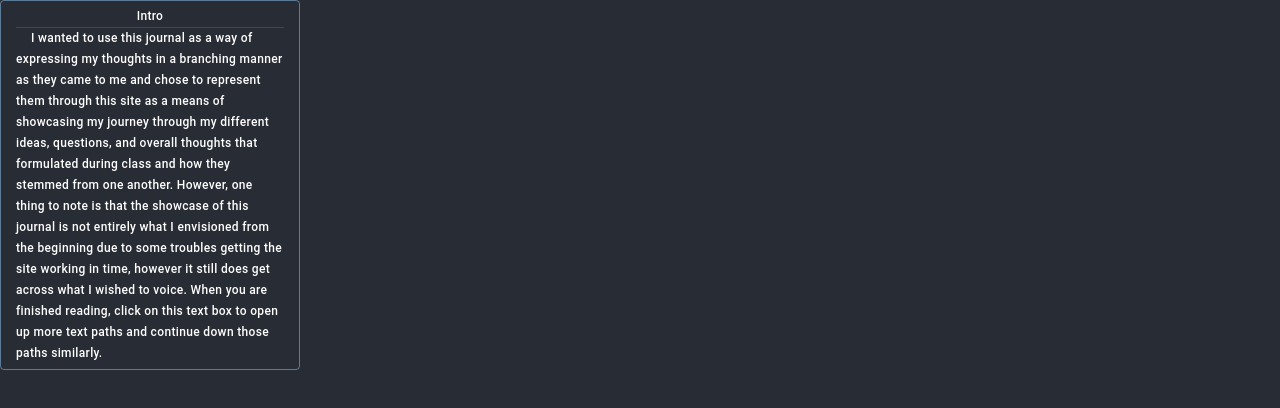
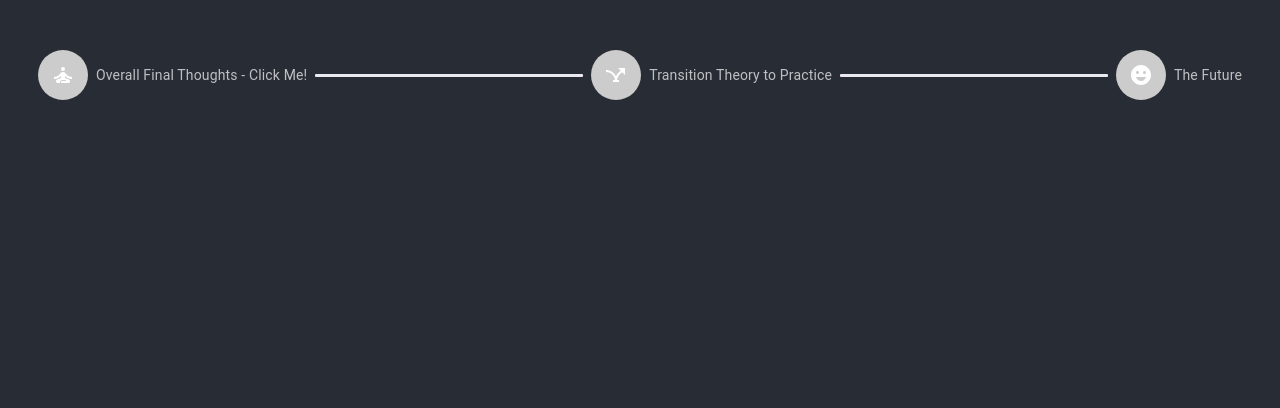
Before and after one commit to Sevrene/journal-1, a React (Create React App) app: page / in a window 1280 px wide. Shown: the top 408 px of the page. Built offline with nearby package versions, Linux system fonts and the light colour scheme.

Commit message:
Journal 2 Code

```diff
--- a/package.json
+++ b/package.json
@@ -7,6 +7,7 @@
     "-": "^0.0.1",
     "@emotion/react": "^11.9.3",
     "@emotion/styled": "^11.9.3",
+    "@mui/icons-material": "^5.8.4",
     "@mui/material": "^5.9.0",
     "@testing-library/jest-dom": "^5.16.4",
     "@testing-library/react": "^13.3.0",
--- a/public/index.html
+++ b/public/index.html
@@ -23,7 +23,7 @@
       work correctly both with client-side routing and a non-root public URL.
       Learn how to configure a non-root public URL by running `npm run build`.
     -->
-    <title>KHS131 Journal 1</title>
+    <title>KHS131 Journal 2</title>
   </head>
   <body>
     <noscript>You need to enable JavaScript to run this app.</noscript>
--- a/src/App.css
+++ b/src/App.css
@@ -1,3 +1,4 @@
 body {
   background-color: #282c34;
+  margin: 50px 30px 0px 30px;
 }
--- a/src/App.js
+++ b/src/App.js
@@ -1,47 +1,171 @@
+import * as React from 'react';
+import PropTypes from 'prop-types';
+import { styled } from '@mui/material/styles';
+import { stepConnectorClasses } from '@mui/material/StepConnector';
+import { Step, StepConnector, StepContent, StepLabel, Stepper } from '@mui/material';
+import SelfImprovementIcon from '@mui/icons-material/SelfImprovement';
+import AirlineStopsIcon from '@mui/icons-material/AirlineStops';
+import EmojiEmotionsIcon from '@mui/icons-material/EmojiEmotions';
+import MessageIcon from '@mui/icons-material/Message';
+import StepButton from '@mui/material/StepButton';
 import './App.css';
-import Section from './Section';
-import Stack from '@mui/material/Stack';
 
-const text1 = "I wanted to use this journal as a way of expressing my thoughts in a branching manner as they came to me and chose to represent them through this site as a means of showcasing my journey through my different ideas, questions, and overall thoughts that formulated during class and how they stemmed from one another. However, one thing to note is that the showcase of this journal is not entirely what I envisioned from the beginning due to some troubles getting the site working in time, however it still does get across what I wished to voice. When you are finished reading, click on this text box to open up more text paths and continue down those paths similarly."
-const text2 = "Previously I had been very disconnected from the world of Yoga and my only experience with it both physically and historically had been from brief outside views of the “Western” practices of yoga. This led to certain portions of the lectures being much more fascinating than I originally expected as there was a lot more depth to it than I imagined and that led to an immediate reaction of feeling somewhat overwhelmed with the amount of information that actually made up the origins of Yoga and how it evolved over time."
-const text3 = "The more we went into how yoga got to where it is today, how it evolved and how it was adopted within the West, I tended to sometimes get the feeling that I was 'out of place' in my pursuit of learning yoga. I believe that learning in more detail about what it was and how it came to be will help alleviate those feelings, though I would appreciate any feedback on any specifics I should attempt to keep in mind when learning to best come at it from an appreciation standpoint rather than one of appropriation."
-const text4 = "So far the practices have been somewhat more intensive than I originally expected, however I believe that is for the better as I have found that the medium intensity postures to be what works best for my body and mind. However, I don't want to focus too much on any one particular type of yoga until I have experienced the other classes to best gauge my opinion as a whole."
-const text5 = "I don't recall this being explicitly mentioned or discussed at any point and would like to know if this is coincidental or a direct/indirect following of beginning to practice yoga. In the past I very rarely would recall my dreams (maybe one or twice a month). However, since beginning our sessions I have recalled one every night and they have been much more vivid than usual and am curious if this stems from beginning to practice yoga and additionally if it is certain aspects of the practice of yoga that are promoting it to occur more."
-const text6 = "I noticed many of my notable observations of the practice of yoga come directly after class or during rest and believe this may somewhat sway my overall impressions to be focused on the end result rather than the process."
-const text7 = "You had mentioned that many portions of yoga have adjustments to accommodate for differing factors in practitioners, and during our first yoga practice I momentarily experienced situational tinnitus during Shavasana, it quickly went away, however it led to a question that was a little difficult to formulate at the time. In the event of someone having permanent tinnitus or something of a similar nature that 'interrupts' the intended silence, is there something they are supposed to work towards to accommodate this type of ailment, or is simply a hard clash that they would be forced to implement into their relaxation?"
-const text8 = "Less so a problem and more so a very fascinating observation, I found that after our first two practices, the morning after I experienced soreness in various places, the fascinating part to me is that the morning after first practice, I felt stiffest in the areas of my body that worked the least and actually felt at ease in those that we worked the most."
+import { ThemeProvider, createTheme } from '@mui/material/styles';
+const darkTheme = createTheme({
+	palette: {
+	  mode: 'dark',
+	},
+});
 
+const GradientConnector = styled(StepConnector)(() => ({
+  [`&.${stepConnectorClasses.alternativeLabel}`]: {
+    top: 22,
+  },
+  [`&.${stepConnectorClasses.active}`]: {
+    [`& .${stepConnectorClasses.line}`]: {
+      backgroundImage:
+        'linear-gradient( 95deg,rgb(242,113,33) 0%,rgb(233,64,87) 50%,rgb(138,35,135) 100%)',
+    },
+  },
+  [`&.${stepConnectorClasses.completed}`]: {
+    [`& .${stepConnectorClasses.line}`]: {
+      backgroundImage:
+        'linear-gradient( 95deg,rgb(242,113,33) 0%,rgb(233,64,87) 50%,rgb(138,35,135) 100%)',
+    },
+  },
+  [`& .${stepConnectorClasses.line}`]: {
+    height: 3,
+    border: 0,
+    backgroundColor: '#eaeaf0',
+    borderRadius: 1,
+  },
+}));
 
+function StepIcon(props) {
+  const { active, completed, className } = props;
+
+  const icons = {
+    1: <SelfImprovementIcon />,
+    2: <AirlineStopsIcon />,
+    3: <EmojiEmotionsIcon />,
+  };
+
+  return (
+    <StepIconRoot ownerState={{ completed, active }} className={className}>
+      {icons[String(props.icon)]}
+    </StepIconRoot>
+  );
+}
+
+function MainIcon(props) {
+  const { active, completed, className } = props;
+
+  return (
+    <StepIconRoot ownerState={{ completed, active }} className={className}>
+      {<MessageIcon />}
+    </StepIconRoot>
+  );
+}
+
+StepIcon.propTypes = {
+  active: PropTypes.bool,
+  className: PropTypes.string,
+  completed: PropTypes.bool,
+  icon: PropTypes.node,
+};
+
+const StepIconRoot = styled('div')(({ ownerState }) => ({
+  backgroundColor: '#ccc',
+  zIndex: 1,
+  color: '#fff',
+  width: 50,
+  height: 50,
+  display: 'flex',
+  borderRadius: '50%',
+  justifyContent: 'center',
+  alignItems: 'center',
+  ...(ownerState.active && {
+    backgroundImage:
+      'linear-gradient( 136deg, rgb(242,113,33) 0%, rgb(233,64,87) 50%, rgb(138,35,135) 100%)',
+    boxShadow: '0 4px 10px 0 rgba(0,0,0,.25)',
+  }),
+  ...(ownerState.completed && {
+    backgroundImage:
+      'linear-gradient( 136deg, rgb(242,113,33) 0%, rgb(233,64,87) 50%, rgb(138,35,135) 100%)',
+  }),
+}));
+
+const steps = [
+  {
+    label: 'Overall Final Thoughts - Click Me!',
+    children: [{
+      label: 'Enjoyment of the class',
+      desc: 'I was recommended this class by a classmate in my program in the previous semester and I was originally treating it as something that I was moderately interested in, but ultimately taking for the elective to finish off my degree. I tried to diversify my electives as much as possible and so this class was very outside of the normal scope for me, however I am extremely happy that I chose this class out of all of my choices. Aside from the overall enjoyment of the class structure I also found the content to be unexpectedly leagues more fascinating than I anticipated.'
+    },
+    {
+      label: 'What I learned',
+      desc: 'Out of all the electives I have taken to diversify myself, I believe this class to have contributed the most to me personally. While others have taught me much about how others think and how world views can differ to my own, the Philosophy of Yoga taught me both that and how my own existence fits into those views. The theory side of yoga was interesting to learn about and taught me much that I was unaware of, however I found the practice classes to be the most detrimental part of what I learned. It taught me much about my own body and the subtleties of its functions, how my mind is connected to different parts of my body, and how yoga benefits many aspects of my future life.'
+    }],
+  },
+  {
+    label: 'Transition Theory to Practice',
+    children: [{
+      label: 'Chakras',
+      desc: 'I am unsure if chakras are always taught right before the transition to practice, though I found their placement in timing of the course to be incredibly appropriate, as of all the theory based descriptive content that we went over, I found that the descriptive chakras set up for the practical classes well by collecting all of the ideas we introduced in earlier theory. They were immediately relevant to the practical classes and helped my mind be in the right place for approaching the practical side of the class.'
+    }],
+  },
+  {
+    label: 'The Future',
+    children: [{
+      label: 'Benefits to Me',
+      desc: 'Beyond just the overall knowledge taught within this class, from the history to the postures, I find the most beneficial side of it for me going forward is the approach towards the view of my own existence and how I can be in control of it, be that physically or mentality. Given that this is my final semester and that I will be going forward into a field known to be quite stressful on the body and mind I hope to find that the practical side of this class will pay off extremely well, especially in the focus of the last few classes of bending and relaxation.'
+    },
+    {
+      label: 'Role of Yoga in Society',
+      desc: 'As we discussed in class and discovered through our assignments, with the ever evolving structure of yoga, I find it difficult to gauge how it will progress going forward however I do fear it becoming like so many other fields and becoming even more commodified than it currently is. Currently, I find that the versions and ways of teaching yoga are quite healthy for its development within society by allowing it to be an unguarded practice, despite that going against its original basis. However, at the same time I do acknowledge my massive gap in in-depth knowledge of the teachings of yoga and the great differences between modern yoga and traditional yoga that create a divide that needs to be worked on and mended along with the various issues that plague modern postural yoga. That being said, addressing these issues is no small feat, and I find that any potential answer I could come up with in this paper would not be given the proper time, thought, and commitment needed to really present a true view of a potential solution.'
+    }],
+  }
+];
 
 function App() {
+
+  const [mainActiveStep, setMainActiveStep] = React.useState(-1);
+  const [subActiveStep, setSubActiveStep] = React.useState(-1);
+
+  const handleMainStep = (step) => () => {
+    setSubActiveStep(-1);
+    setMainActiveStep(step);
+  };
+
+  const handleSubStep = (step) => () => {
+    setSubActiveStep(step);
+  };
+
 	return (
   	<div class="App">
-      <Section title="Intro" dir="row" text={text1} content={
-        <Stack direction="row" spacing={2}>
-        <Section title="Lectures" content={
-          <Stack direction="row" spacing={2}>
-          <Section title="Origins of Yoga" dir="row" text={text2} />
-          <Section title="Yoga Today" text={text3} />
-          </Stack>
-        }/>
-          <Section title="Practicing Yoga" text='' content={
-            <Stack direction="column" spacing={2}>
-            <Section title="General Thoughts" dir="row" text={text4} content={
-							<Stack direction="row" spacing={2}>
-							<Section title="Additional Dreaming" text={text5} />
-							</Stack>
-						}/>
-            <Section title="Potential Problems/Questions" dir="row" text={text6} content={
-							<Stack direction="row" spacing={2}>
-							<Section title="Tinnitus" text={text7} />
-							<Section title="Morning Soreness" text={text8} />
-							</Stack>
-						}/>
-            </Stack>
-          }/>
-      	</Stack>
-			}
-      />
+      <ThemeProvider theme={darkTheme}>
+        <Stepper nonLinear activeStep={mainActiveStep} connector={<GradientConnector />}>
+          {steps.map((step, index) => (
+            <Step key={step.label}>
+              <StepButton onClick={handleMainStep(index)}>
+                <StepLabel StepIconComponent={StepIcon}>{step.label}</StepLabel>
+              </StepButton>
+              <StepContent sx={{width: "fit-content", color: "white"}}>
+                <Stepper nonLinear activeStep={subActiveStep} orientation="vertical">
+                  {step.children.map((step, index) => (
+                  <Step key={step.label}>
+                    <StepButton onClick={handleSubStep(index)}>
+                      <StepLabel StepIconComponent={MainIcon}>
+                        {step.label}
+                        <StepContent sx={{width: 300}}>{step.desc}</StepContent>
+                      </StepLabel>
+                    </StepButton>
+                  </Step>))}
+                </Stepper>
+              </StepContent>
+            </Step>))}
+        </Stepper>
+        </ThemeProvider>
     </div>
   );
 }
--- a/src/Section.js
+++ /dev/null
@@ -1,40 +0,0 @@
-import './App.css';
-
-import React, { useState } from 'react';
-import { ThemeProvider, createTheme } from '@mui/material/styles';
-import Button from '@mui/material/Button';
-import Stack from '@mui/material/Stack';
-import Collapse from '@mui/material/Collapse';
-import { Divider } from '@mui/material';
-import { Box } from '@mui/system';
-
-const darkTheme = createTheme({
-	palette: {
-	  mode: 'dark',
-	},
-  });
-
-function Section({title, text, content, dir}) {
-    const [show, setShow] = useState(false);
-    return (
-		<ThemeProvider theme={darkTheme}>
-			<Stack direction={dir} spacing={2}>
-				<Button sx={{
-					marginLeft: 1,
-					marginRight: 1,
-					marginTop: 1,
-					width: 300,
-					fontSize: 12,
-					height: "fit-content",
-					textTransform: 'none',
-					color: "white",
-				}}
-					disabled={show} variant="outlined" onClick={() => setShow(prev => !prev)}><Box>{title}<Divider /><Box sx={{textAlign:"left", textIndent: 15,}}>{text}</Box></Box></Button>
-				<Collapse in={show} children={content} orientation='horizontal'/>
-			</Stack>
-
-		</ThemeProvider>
-	);
-}
-
-export default Section;
```
Also changed, not shown: 1 other file (tests, documents, lock files or other folders).
